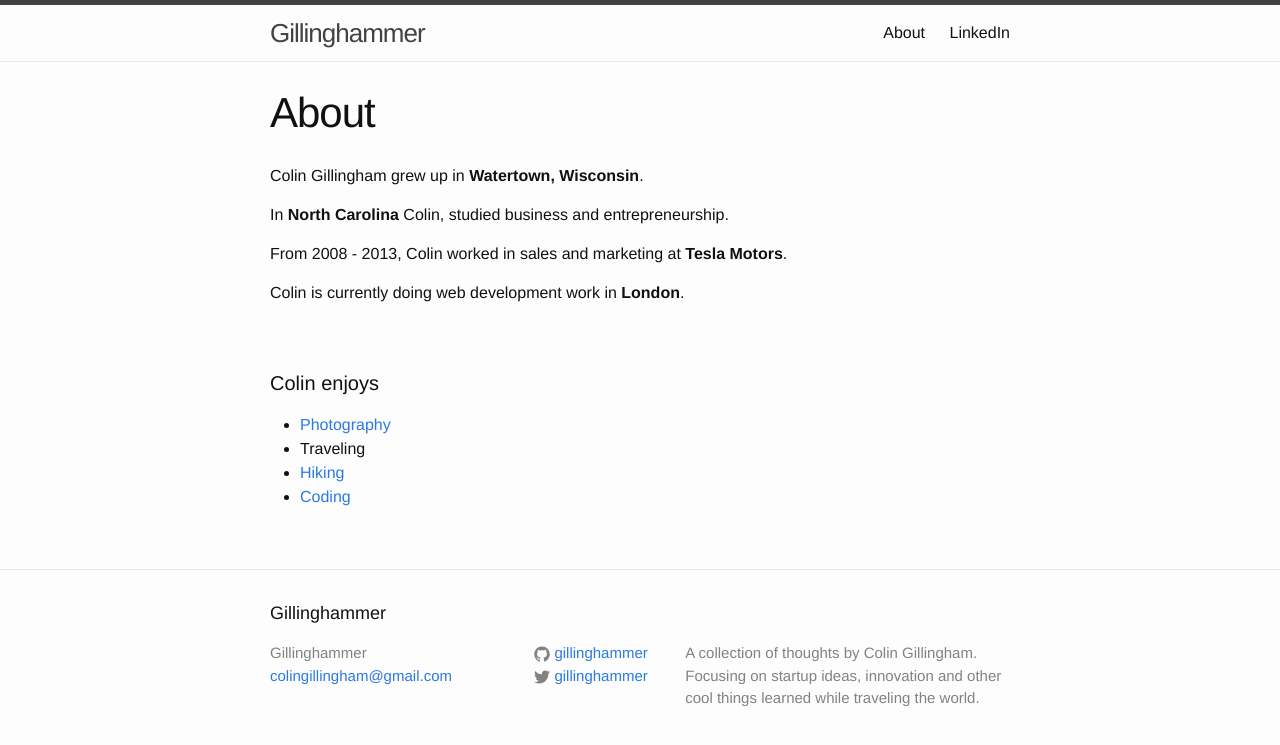
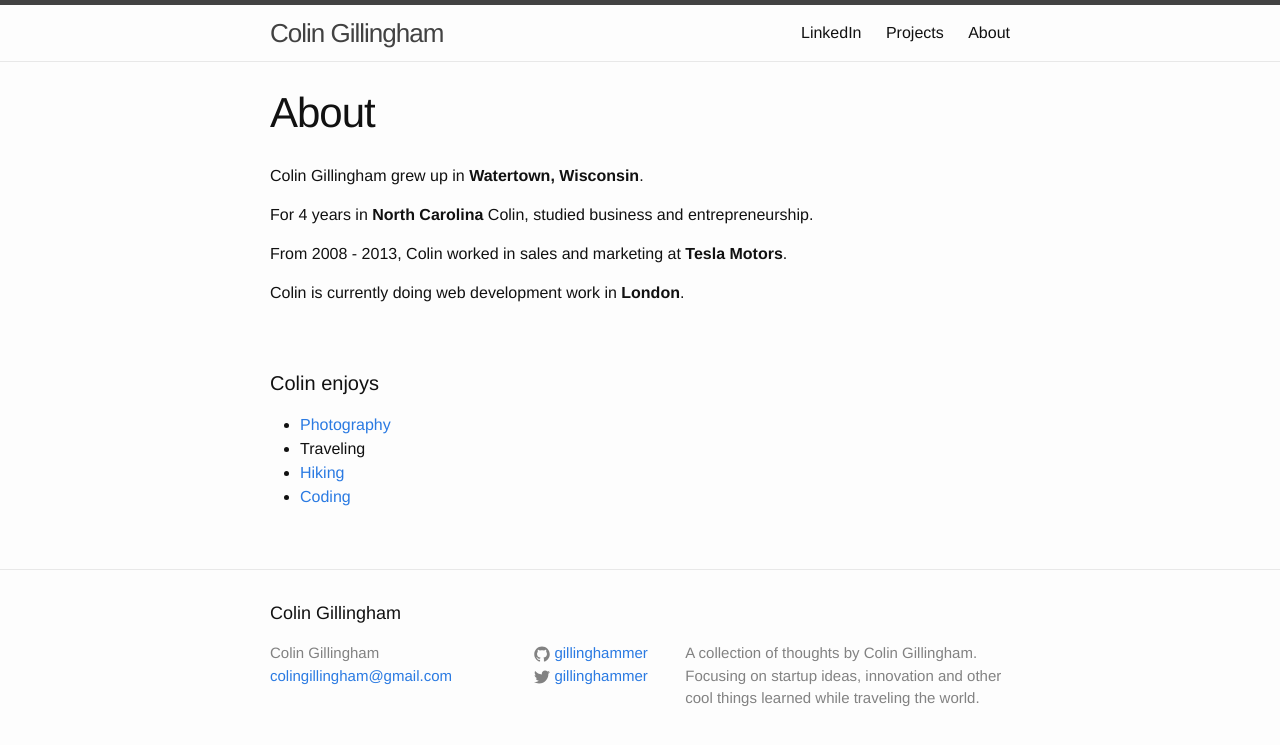
Before and after one commit to Gillinghammer/gillinghammer.github.io, a Jekyll site: the page built from about.html, in a window 1280 px wide. Shown: the top 745 px of the page. Built offline with Jekyll 4.4.1, drawn with Linux system fonts in a browser that asks for light colours.

Commit message:
added projects page

```diff
--- a/_config.yml
+++ b/_config.yml
@@ -1,6 +1,6 @@
 # Site settings
 timezone: Europe/London
-title: Gillinghammer
+title: Colin Gillingham
 email: colingillingham@gmail.com
 description: > # this means to ignore newlines until "baseurl:"
   A collection of thoughts by Colin Gillingham. Focusing on startup ideas, innovation and other cool things learned while traveling the world.
--- a/_includes/header.html
+++ b/_includes/header.html
@@ -14,12 +14,12 @@
       </a>
 
       <div class="trigger">
+        <a class="page-link" href="https://www.linkedin.com/in/colingillingham" target="_blanks">LinkedIn</a>
         {% for page in site.pages %}
           {% if page.title %}
           <a class="page-link" href="{{ page.url | prepend: site.baseurl }}">{{ page.title }}</a>
           {% endif %}
         {% endfor %}
-          <a class="page-link" href="https://www.linkedin.com/in/colingillingham">LinkedIn</a>
       </div>
     </nav>
 
--- a/about.html
+++ b/about.html
@@ -4,7 +4,7 @@
 permalink: /about/
 ---
 <p>Colin Gillingham grew up in <strong>Watertown, Wisconsin</strong>.</p>
-<p>In <strong>North Carolina</strong> Colin, studied business and entrepreneurship.</p>
+<p>For 4 years in <strong>North Carolina</strong> Colin, studied business and entrepreneurship.</p>
 <p>From 2008 - 2013, Colin worked in sales and marketing at <strong>Tesla Motors</strong>.</p>
 <p>Colin is currently doing web development work in <strong>London</strong>.</p>
 <br><br>
```
Also changed, not shown: Projects.html (added, +19 -0 lines), _posts/2014-10-06-Coding-At-Light-Speed.html (added, +10 -0 lines), _posts/2014-10-05-Chat-App-On-Node.html (renamed from _posts/2014-10-5-Chat-App-On-Node.html), assets/feedme.jpg (added), assets/gifplaceholder.jpg (added).
